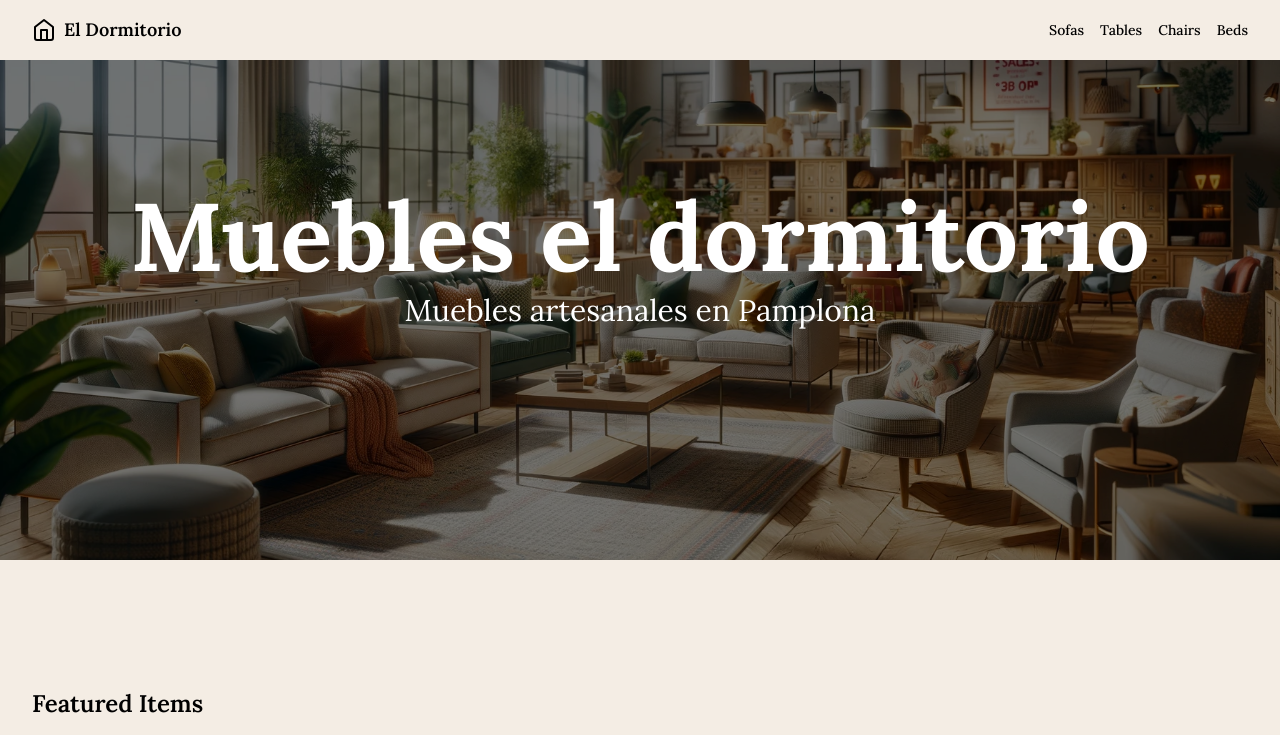
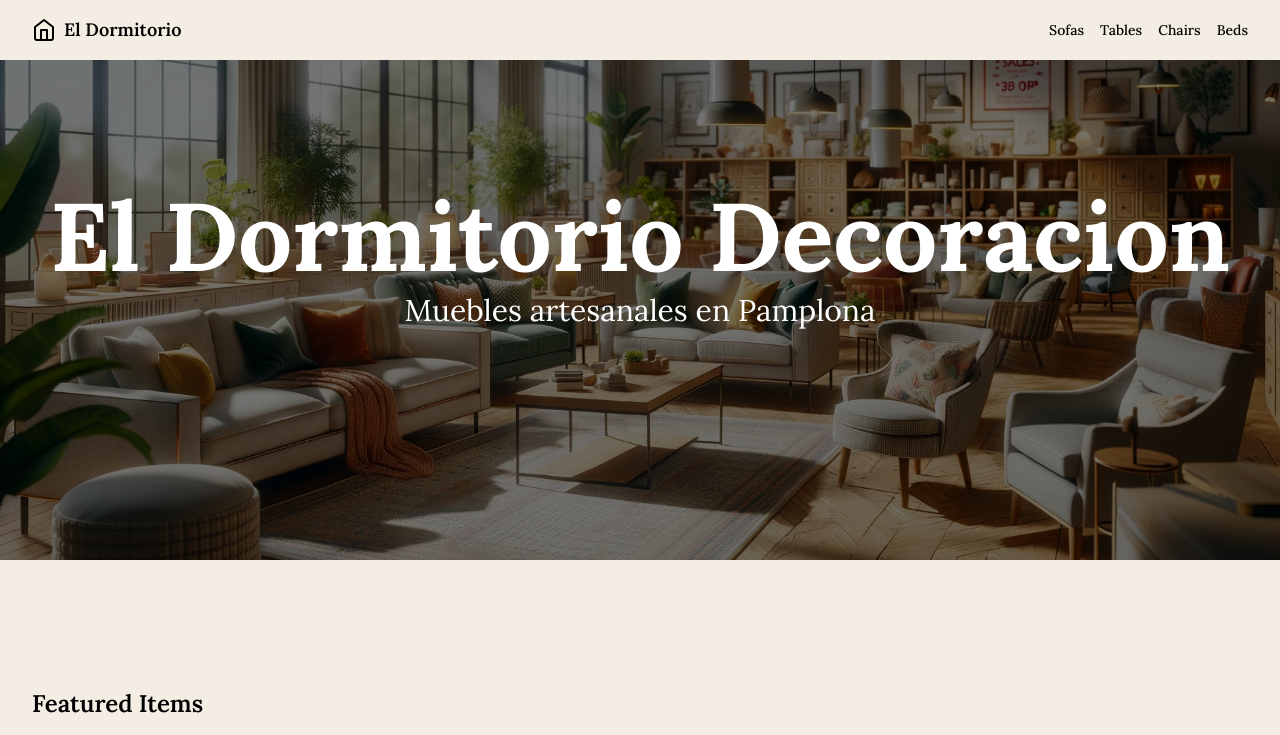
Before and after one commit to aitor-i/decoracion-interior, a Next.js app: page / in a window 1280 px wide. Shown: the top 735 px of the page. Built offline with nearby package versions, Linux system fonts and the light colour scheme.

Commit message:
UPDATE - Title

```diff
--- a/src/components/Sections/Hero/Hero.tsx
+++ b/src/components/Sections/Hero/Hero.tsx
@@ -17,7 +17,7 @@ export default function Hero() {
       />
       <div className="absolute inset-0 backdrop:blur-sm bg-opacity-55 bg-black flex py-32 justify-center text-center">
         <div className="space-y-2">
-          <h1 className="text-3xl md:text-8xl font-bold text-white">Muebles el dormitorio</h1>
+          <h1 className="text-3xl md:text-8xl font-bold text-white">El Dormitorio Decoracion</h1>
           <p className="text-lg md:text-3xl text-white">Muebles artesanales en Pamplona</p>
         </div>
       </div>
```
